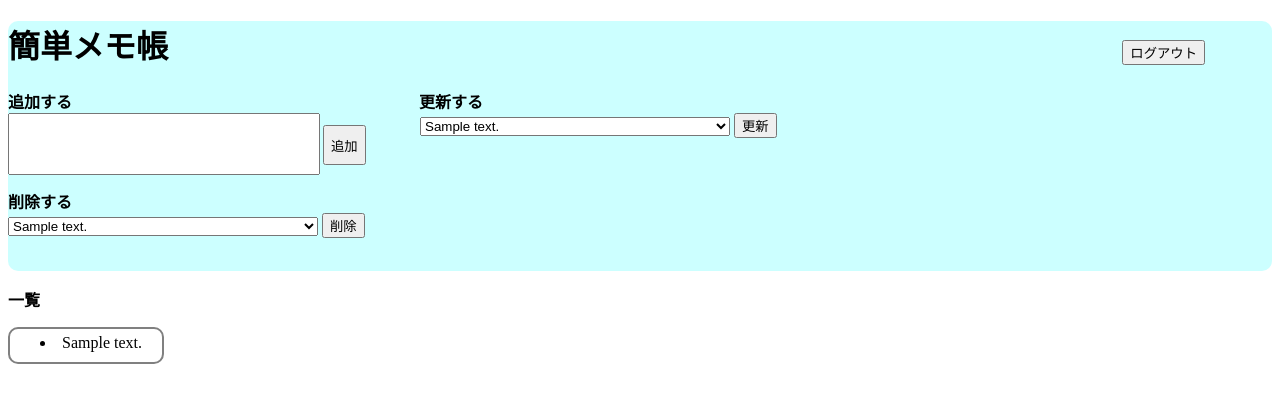
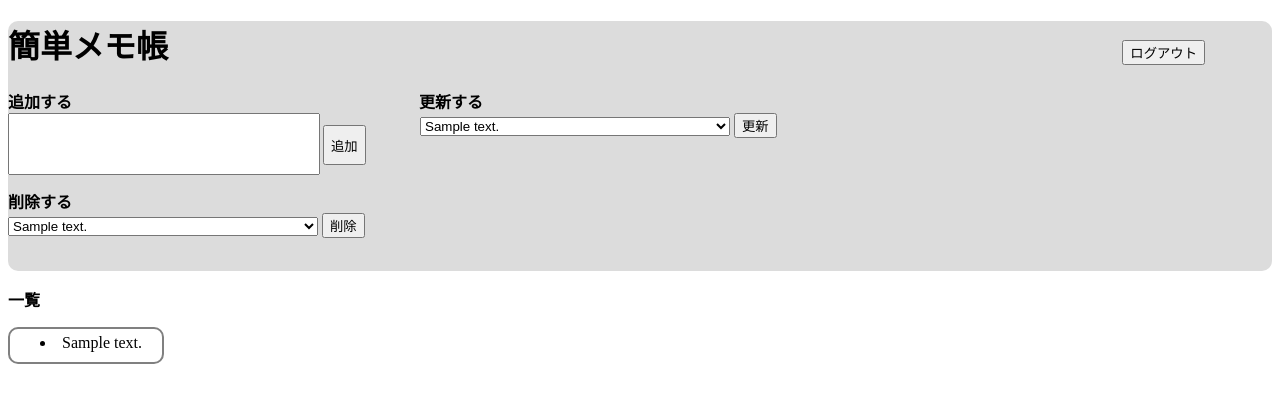
Before and after one commit to Yoshisora3/first_project, a Flask app: page / in a window 1280 px wide. Shown: the top 403 px of the page. Run offline with Flask 3, Linux system fonts and the light colour scheme; a user stored in the database is signed in; tables that the repository leaves empty hold one stand-in row (values such as "Sample post").

Commit message:
背景色変更

```diff
--- a/static/style.css
+++ b/static/style.css
@@ -1,6 +1,6 @@
-.aqua {
+.gray {
 	height: 250px;
-	background-color: #CCFFFF;
+	background-color: #dcdcdc;
     border-radius: 10px; /* この行で角を丸くする */
 }
 
--- a/templates/index.html
+++ b/templates/index.html
@@ -7,7 +7,7 @@
     <title>簡単メモ帳</title>
 </head>
 <body>
-    <div class="aqua">
+    <div class="gray">
     <h1>簡単メモ帳</h1>
     <form action="/logout" method="POST">
         <button type="submit" class="button3">ログアウト</button>
```
